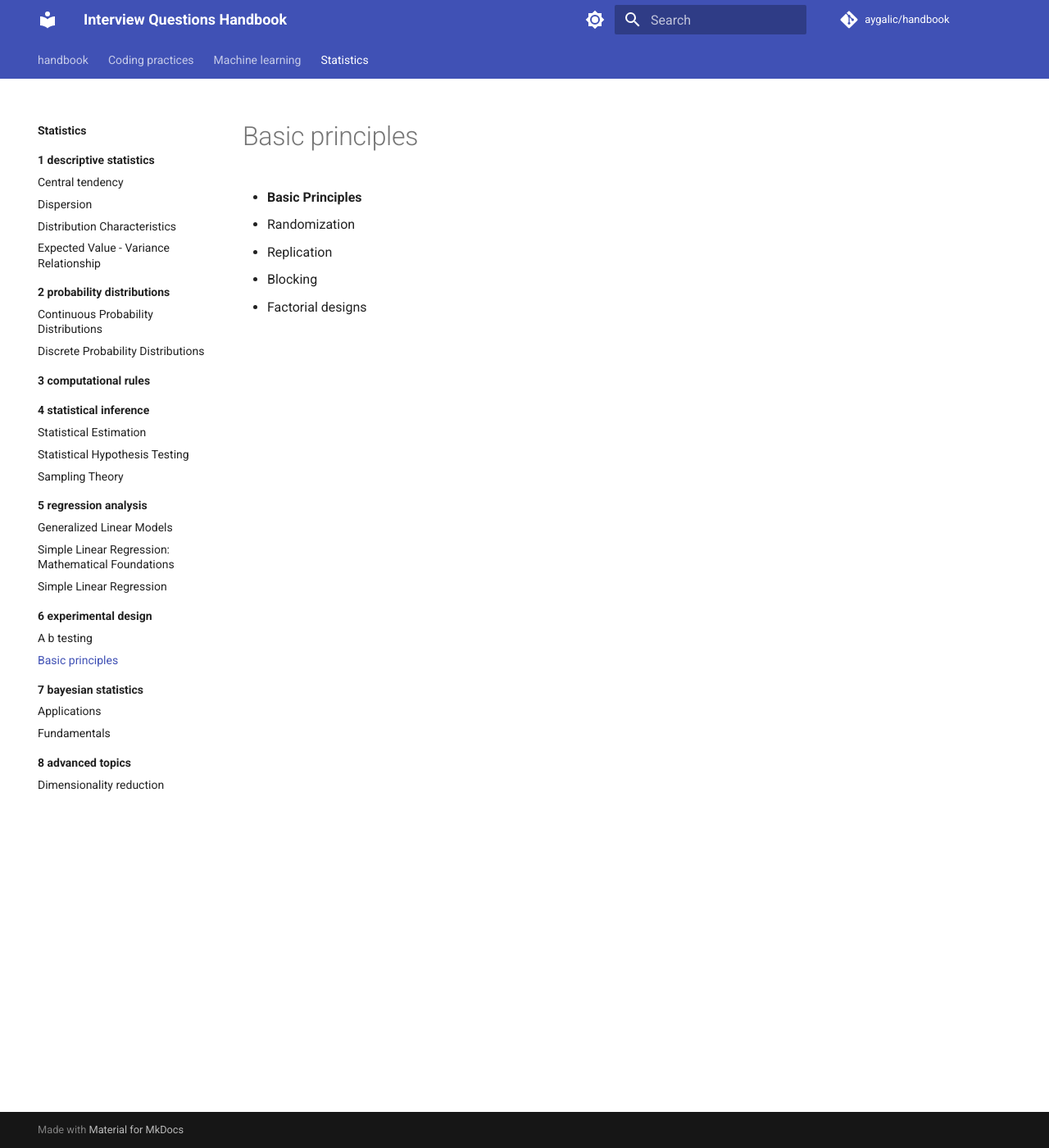
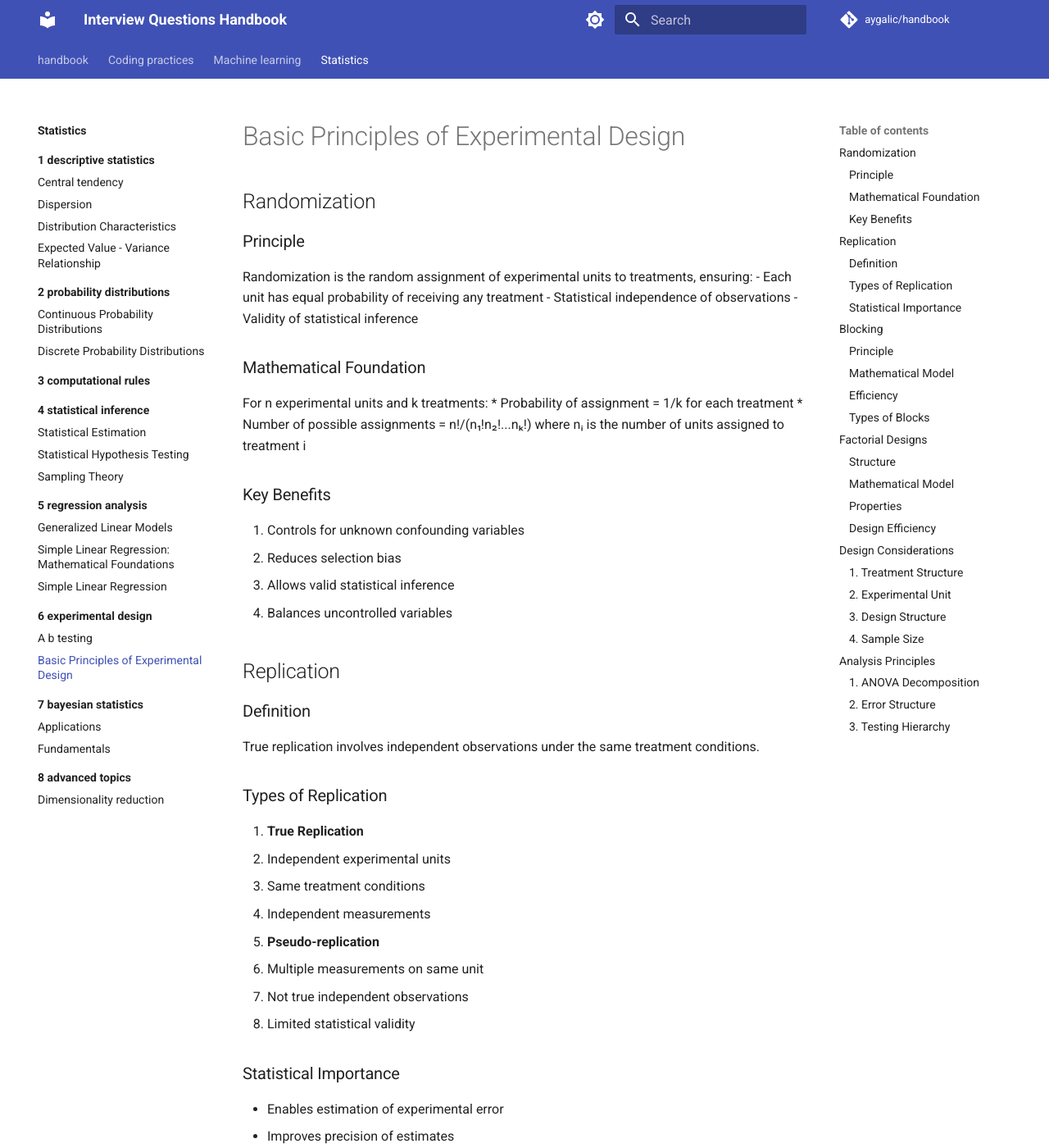
Before and after one commit to aygalic/handbook, an MkDocs documentation site: the page built from docs/statistics/6_experimental_design/basic_principles.md, in a window 1280 px wide and 1400 px high. Shown: the whole window at 82% size. Built offline with MkDocs 1.6.1 and Material for MkDocs 9.7.7, drawn with Linux system fonts in a browser that asks for light colours; comment, search, counter and statistics services are not loaded; some of the changed text lies outside the part shown.

Commit message:
doc: experimental design basics

````diff
--- a/docs/statistics/6_experimental_design/basic_principles.md
+++ b/docs/statistics/6_experimental_design/basic_principles.md
@@ -1,5 +1,172 @@
-- **Basic Principles**
-  - Randomization
-  - Replication
-  - Blocking
-  - Factorial designs
+# Basic Principles of Experimental Design
+
+## Randomization
+
+### Principle
+Randomization is the random assignment of experimental units to treatments, ensuring:
+- Each unit has equal probability of receiving any treatment
+- Statistical independence of observations
+- Validity of statistical inference
+
+### Mathematical Foundation
+For n experimental units and k treatments:
+* Probability of assignment = 1/k for each treatment
+* Number of possible assignments = n!/(n₁!n₂!...nₖ!)
+where nᵢ is the number of units assigned to treatment i
+
+### Key Benefits
+1. Controls for unknown confounding variables
+2. Reduces selection bias
+3. Allows valid statistical inference
+4. Balances uncontrolled variables
+
+## Replication
+
+### Definition
+True replication involves independent observations under the same treatment conditions.
+
+### Types of Replication
+1. **True Replication**
+   * Independent experimental units
+   * Same treatment conditions
+   * Independent measurements
+
+2. **Pseudo-replication**
+   * Multiple measurements on same unit
+   * Not true independent observations
+   * Limited statistical validity
+
+### Statistical Importance
+* Enables estimation of experimental error
+* Improves precision of estimates
+* Sample size determination:
+```
+n = 2(zα/2 + zβ)²σ²/δ²
+```
+where:
+- σ² is variance
+- δ is minimum detectable difference
+- α is Type I error rate
+- β is Type II error rate
+
+## Blocking
+
+### Principle
+Grouping experimental units into homogeneous blocks to:
+* Reduce known sources of variation
+* Increase precision of treatment comparisons
+* Control for nuisance factors
+
+### Mathematical Model
+For randomized complete block design:
+```
+Yᵢⱼ = μ + τᵢ + βⱼ + εᵢⱼ
+```
+where:
+- Yᵢⱼ is response for treatment i in block j
+- μ is overall mean
+- τᵢ is treatment effect
+- βⱼ is block effect
+- εᵢⱼ is random error
+
+### Efficiency
+* Relative efficiency vs completely randomized design:
+```
+RE = (EMS₁/EMS₂)(df₂/df₁)
+```
+where EMS is error mean square
+
+### Types of Blocks
+1. **Physical Blocks**
+   * Spatial grouping
+   * Environmental conditions
+   * Time periods
+
+2. **Statistical Blocks**
+   * Covariates
+   * Matched pairs
+   * Repeated measures
+
+## Factorial Designs
+
+### Structure
+* Multiple factors studied simultaneously
+* All possible combinations of factor levels
+* Enables study of interactions
+
+### Mathematical Model
+For two-factor factorial:
+```
+Yᵢⱼₖ = μ + αᵢ + βⱼ + (αβ)ᵢⱼ + εᵢⱼₖ
+```
+where:
+- αᵢ is effect of factor A
+- βⱼ is effect of factor B
+- (αβ)ᵢⱼ is interaction effect
+- εᵢⱼₖ is random error
+
+### Properties
+1. **Main Effects**
+   * Average effect of factor across levels of other factors
+   * Marginal means comparison
+
+2. **Interactions**
+   * Non-additive effects
+   * Factor effects depend on levels of other factors
+
+### Design Efficiency
+* Number of runs = product of factor levels
+* Degrees of freedom partition:
+```
+Total df = (a×b×r) - 1
+```
+where:
+- a is levels of factor A
+- b is levels of factor B
+- r is replications
+
+## Design Considerations
+
+### 1. Treatment Structure
+* Number of treatments
+* Factor levels
+* Interactions of interest
+
+### 2. Experimental Unit
+* Definition and size
+* Independence
+* Homogeneity
+
+### 3. Design Structure
+* Randomization restrictions
+* Block size and number
+* Resource constraints
+
+### 4. Sample Size
+* Power considerations
+* Resource limitations
+* Practical constraints
+
+## Analysis Principles
+
+### 1. ANOVA Decomposition
+```
+SS_Total = SS_Treatment + SS_Block + SS_Error
+```
+
+### 2. Error Structure
+* Independent errors
+* Constant variance
+* Normal distribution
+
+### 3. Testing Hierarchy
+1. Interaction tests
+2. Main effects (if interactions non-significant)
+3. Simple effects (if interactions significant)
+
+Remember:
+1. Randomization provides validity
+2. Replication provides precision
+3. Blocking increases efficiency
+4. Factorial designs study interactions
+5. Design choice affects analysis options
````
